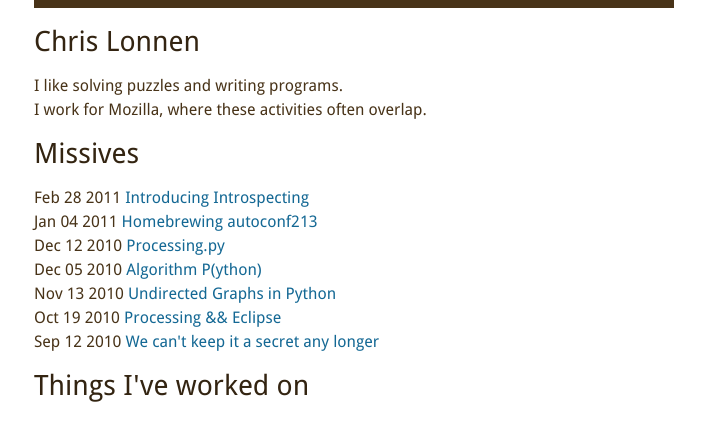
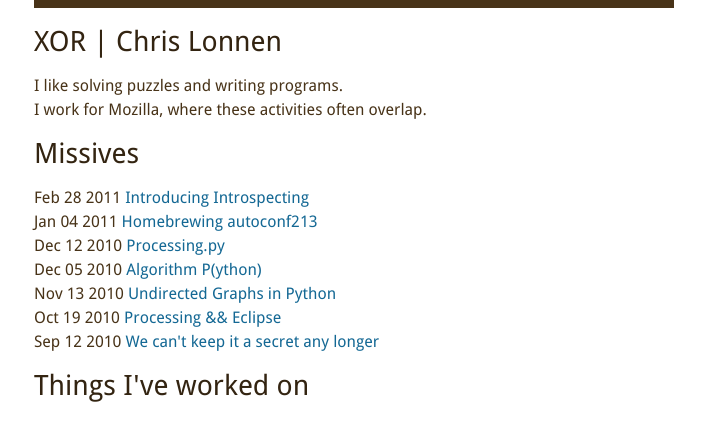
Before and after one commit to lonnen/lonnen.github.com, a Jekyll site: the page built from index.html, in a window 1280 px wide. Shown: the top 441 px of the page, without its empty margins (286-991 px from the left). Built offline with Jekyll 4.4.1, drawn with Linux system fonts in a browser that asks for light colours; Markdown is read by kramdown in place of the engine named in the settings.

Commit message:
(% (+ x y) 2)

```diff
--- a/index.html
+++ b/index.html
@@ -4,7 +4,7 @@ title: Chris Lonnen
 ---
 
 <section id="about">
-  <h1>Chris Lonnen</h1>
+  <h1>XOR | Chris Lonnen</h1>
   <p>
     I like solving puzzles and writing programs.<br />
     I work for Mozilla, where these activities often overlap.
```
